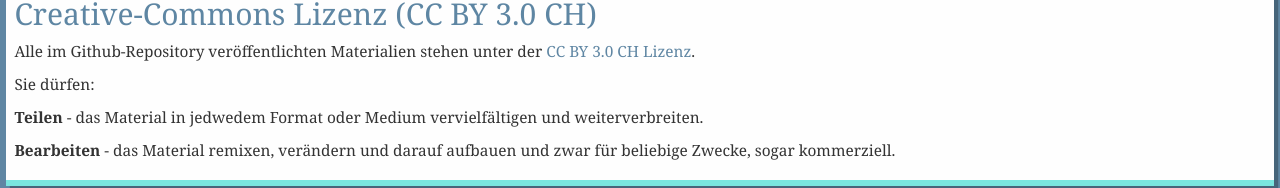
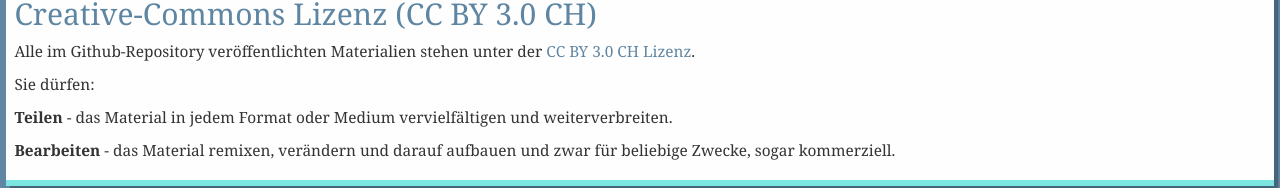
Before and after one commit to mgje/Crypto, a Jekyll site: the page built from about/index.md, in a window 1280 px wide. Shown: the part 798-986 px from the top of the page. Built offline with Jekyll 4.4.1, drawn with Linux system fonts in a browser that asks for light colours; some web fonts are replaced.

```diff
--- a/_config.yml
+++ b/_config.yml
@@ -1,3 +1,3 @@
 name: Crypto
 exclude: ["*.coffee","test","*.sh","coffee","toDelete","README.md"]
-baseurl: /Crypto/
+baseurl: /
--- a/_layouts/info.html
+++ b/_layouts/info.html
@@ -19,11 +19,11 @@
   <script src="{{ site.baseurl }}js/vendor/modernizr-2.6.2.min.js"></script>
 </head>
 <body class="{{ page.class }}">
-
-  {% include topNavigation.html %}
+ {% include topNavigation.html %}
   <div id="page">
       {{ content }}
   </div>
+
   <script src="{{ site.baseurl }}js/vendor/jquery.min.js"></script>
   <script src="{{ site.baseurl }}js/vendor/bootstrap.min.js"></script>
 </body>
--- a/about/index.md
+++ b/about/index.md
@@ -42,6 +42,6 @@
 
 Sie dürfen:
 
-**Teilen** - das Material in jedwedem Format oder Medium vervielfältigen und weiterverbreiten.
+**Teilen** - das Material in jedem Format oder Medium vervielfältigen und weiterverbreiten.
 
 **Bearbeiten** - das Material remixen, verändern und darauf aufbauen und zwar für beliebige Zwecke, sogar kommerziell.
```
Also changed, not shown: 1 other file.
